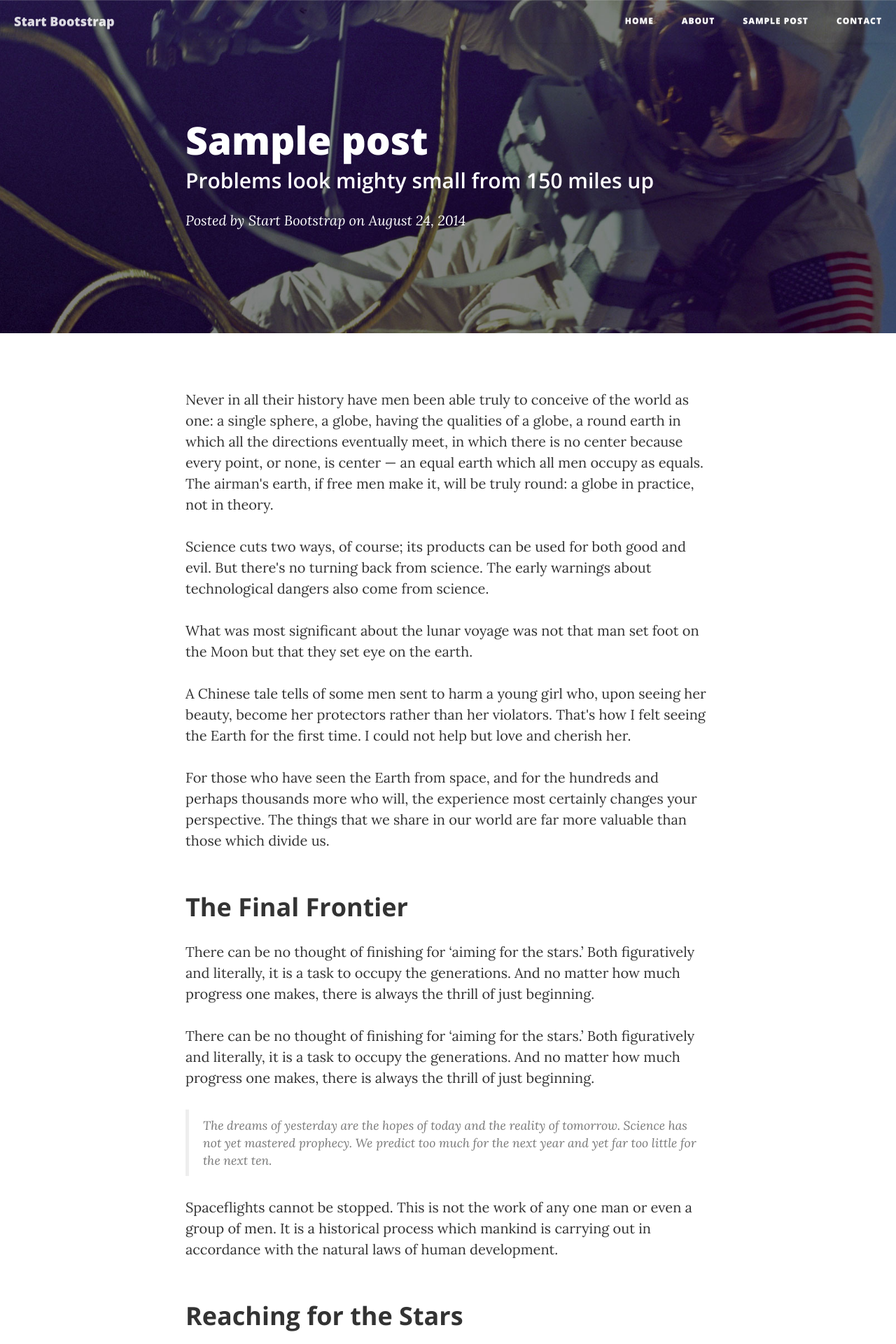
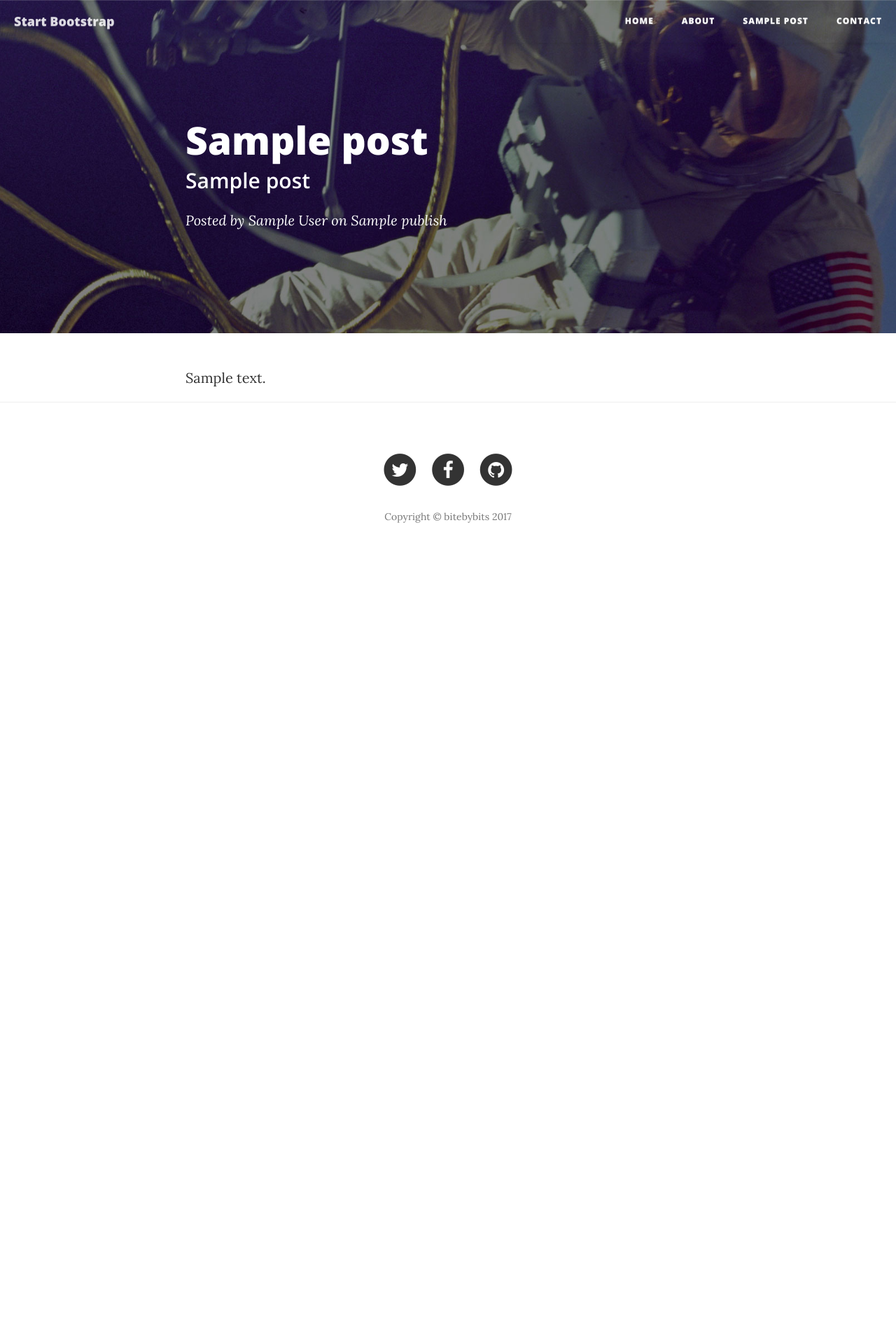
Before and after one commit to casol/bitebybits.com, a Django app: template bitebybits/blog/templates/blog/post/detail.html in a window 1280 px wide. Shown: the top 1920 px of the page at 70% size. After the commit the page ends 747 px from the top, so only its background shows below. Run offline with Django 3.2, Linux system fonts and the light colour scheme; the template is opened without the code that fills it: most values are stand-ins (such as "Sample title", 1, 10 or a date in 2020); some libraries are stand-ins or nearby versions.

Commit message:
Update post_list with djanog templates tags
Writing post with CKeditor from admin site now is easy and nice!

```diff
--- a/bitebybits/blog/templates/blog/post/detail.html
+++ b/bitebybits/blog/templates/blog/post/detail.html
@@ -12,8 +12,8 @@
 
                     <div class="post-heading">
                         <h1>{{ post.title }}</h1>
-                        <h2 class="subheading">Problems look mighty small from 150 miles up</h2>
-                        <span class="meta">Posted by <a href="#">Start Bootstrap</a> on August 24, 2014</span>
+                        <h2 class="subheading">{{ post.subtitle }}</h2>
+                        <span class="meta">Posted by <a href="{% url 'about' %}">{{ post.author }}</a> on {{ post.publish}}</span>
                     </div>
 
                 </div>
@@ -27,40 +27,7 @@
         <div class="container">
             <div class="row">
                 <div class="col-lg-8 col-lg-offset-2 col-md-10 col-md-offset-1">
-                    <p>Never in all their history have men been able truly to conceive of the world as one: a single sphere, a globe, having the qualities of a globe, a round earth in which all the directions eventually meet, in which there is no center because every point, or none, is center — an equal earth which all men occupy as equals. The airman's earth, if free men make it, will be truly round: a globe in practice, not in theory.</p>
-
-                    <p>Science cuts two ways, of course; its products can be used for both good and evil. But there's no turning back from science. The early warnings about technological dangers also come from science.</p>
-
-                    <p>What was most significant about the lunar voyage was not that man set foot on the Moon but that they set eye on the earth.</p>
-
-                    <p>A Chinese tale tells of some men sent to harm a young girl who, upon seeing her beauty, become her protectors rather than her violators. That's how I felt seeing the Earth for the first time. I could not help but love and cherish her.</p>
-
-                    <p>For those who have seen the Earth from space, and for the hundreds and perhaps thousands more who will, the experience most certainly changes your perspective. The things that we share in our world are far more valuable than those which divide us.</p>
-
-                    <h2 class="section-heading">The Final Frontier</h2>
-
-                    <p>There can be no thought of finishing for ‘aiming for the stars.’ Both figuratively and literally, it is a task to occupy the generations. And no matter how much progress one makes, there is always the thrill of just beginning.</p>
-
-                    <p>There can be no thought of finishing for ‘aiming for the stars.’ Both figuratively and literally, it is a task to occupy the generations. And no matter how much progress one makes, there is always the thrill of just beginning.</p>
-
-                    <blockquote>The dreams of yesterday are the hopes of today and the reality of tomorrow. Science has not yet mastered prophecy. We predict too much for the next year and yet far too little for the next ten.</blockquote>
-
-                    <p>Spaceflights cannot be stopped. This is not the work of any one man or even a group of men. It is a historical process which mankind is carrying out in accordance with the natural laws of human development.</p>
-
-                    <h2 class="section-heading">Reaching for the Stars</h2>
-
-                    <p>As we got further and further away, it [the Earth] diminished in size. Finally it shrank to the size of a marble, the most beautiful you can imagine. That beautiful, warm, living object looked so fragile, so delicate, that if you touched it with a finger it would crumble and fall apart. Seeing this has to change a man.</p>
-
-                    <a href="#">
-                        <img class="img-responsive" src="{% static "img/post-sample-image.jpg" %}" alt="">
-                    </a>
-                    <span class="caption text-muted">To go places and do things that have never been done before – that’s what living is all about.</span>
-
-                    <p>Space, the final frontier. These are the voyages of the Starship Enterprise. Its five-year mission: to explore strange new worlds, to seek out new life and new civilizations, to boldly go where no man has gone before.</p>
-
-                    <p>As I stand out here in the wonders of the unknown at Hadley, I sort of realize there’s a fundamental truth to our nature, Man must explore, and this is exploration at its greatest.</p>
-
-                    <p>Placeholder text by <a href="http://spaceipsum.com/">Space Ipsum</a>. Photographs by <a href="https://www.flickr.com/photos/nasacommons/">NASA on The Commons</a>.</p>
+                    {{ post.body|safe }}
                 </div>
             </div>
         </div>
```
